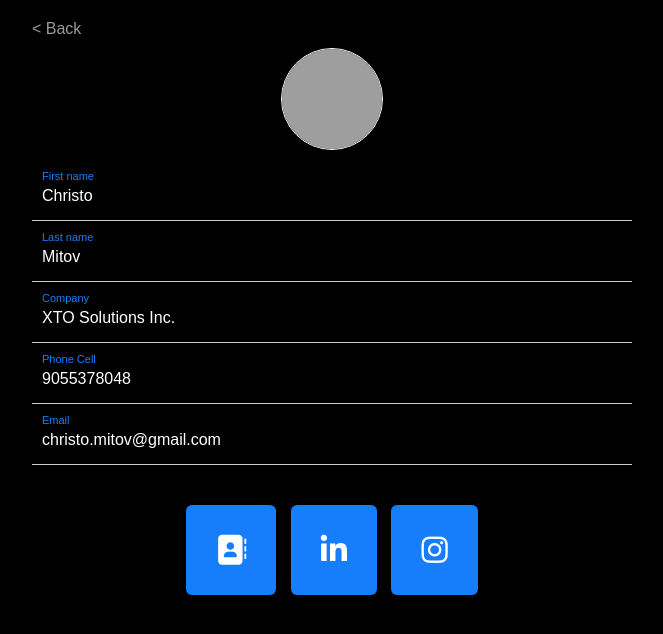
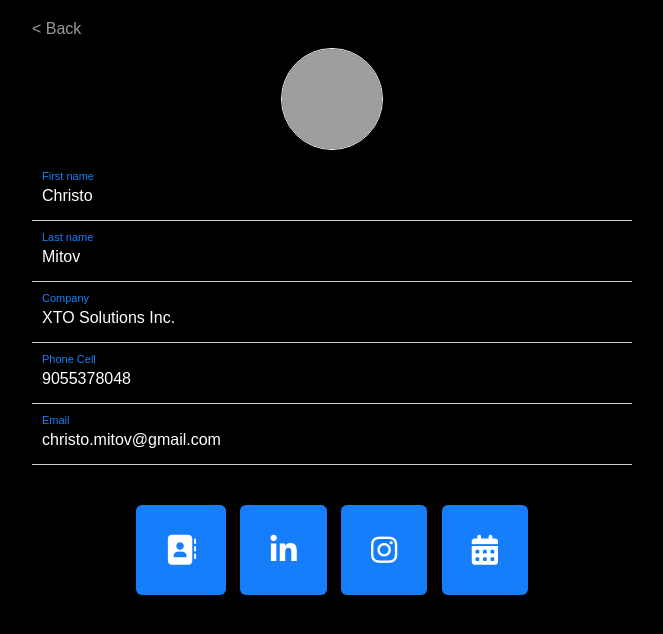
Before and after one commit to christomitov/christomitov.github.io, a plain HTML site: page contact.html in a window 1280 px wide. Shown: the whole page, without its empty margins (308-971 px from the left). Drawn offline with Linux system fonts and the light colour scheme; grey boxes are pictures that could not be loaded.

Commit message:
add schedule call button

```diff
--- a/contact.html
+++ b/contact.html
@@ -166,6 +166,7 @@
                                                         </ul>
                 <ul>
                                     </ul>
+
                 <div class="button">
                     <a href="https://app.v1ce.co.uk/api/contact-card/6g0urdpb1m3fs4iojtn97lvhke58ycx2aqzw.vcf" class="download" download><i class="fa fa-address-book" aria-hidden="true"></i>
                     </a>
@@ -174,6 +175,8 @@
 
                     <a href="https://instagram.com/prodbychristo" class="download"><i class="fa fa-brands fa-instagram"></i></a>
 
+                    <a href="https://calendly.com/christo-mitov/30min" class="download"><i class="fa fa-calendar"></i></a>
+
 
                 </div>
 
```
